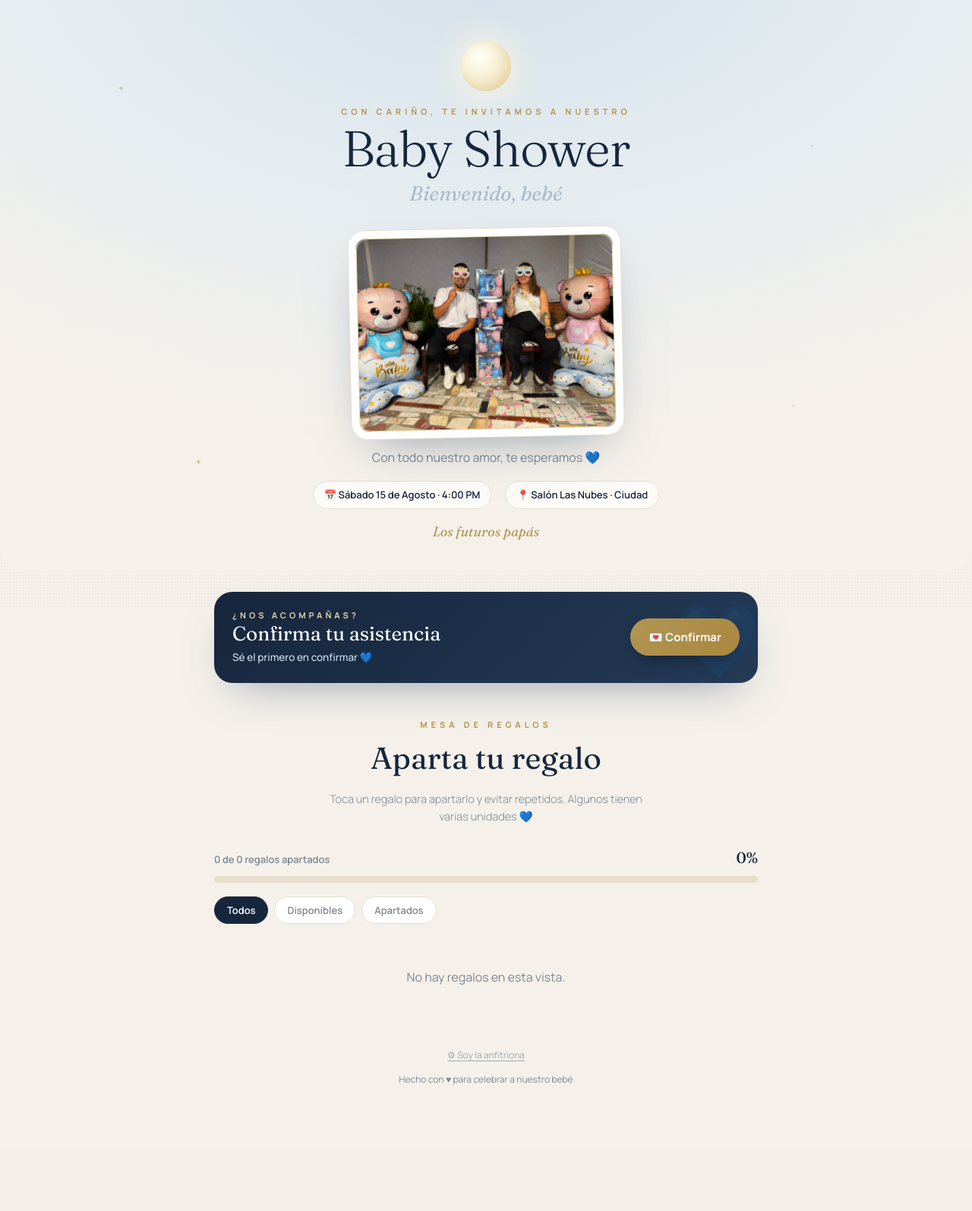
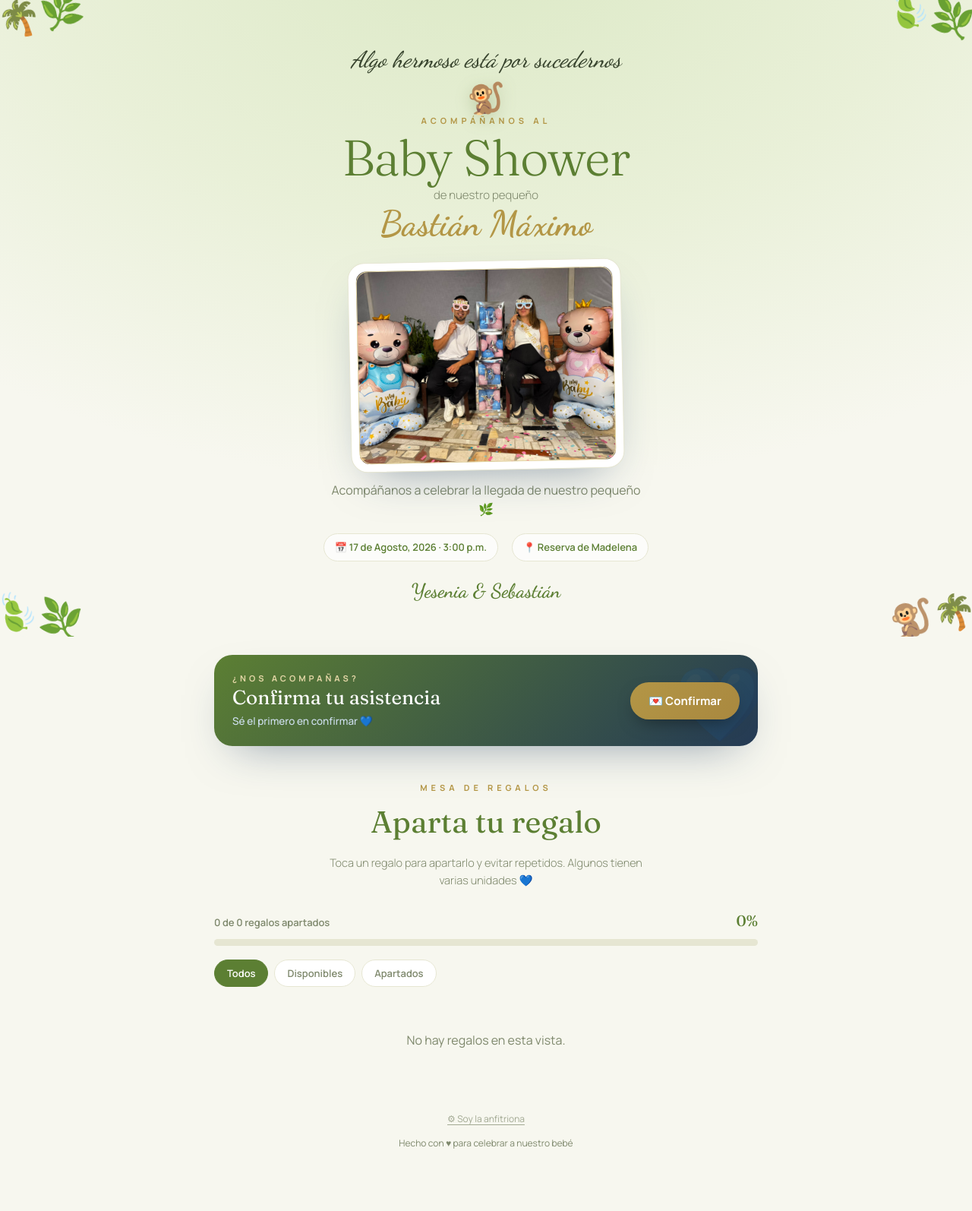
Before and after one commit to vanessarobayo40-beep/invitacion-baby-shower, a Flask app: page / in a window 1280 px wide. Shown: the whole page at 76% size. Before the commit the page ends 1428 px from the top, so only its background shows below. Run offline with Flask 3, Linux system fonts and the light colour scheme; data that the repository does not hold is empty; some libraries are stand-ins or nearby versions.

Commit message:
Tema verde selva + datos reales (Bastian Maximo) + keep-warm

```diff
--- a/app.py
+++ b/app.py
@@ -36,11 +36,12 @@ HOST_KEY = os.getenv("HOST_KEY", "mama2026")
 # Datos de la invitación (configurables por variables de entorno)
 EVENT = {
     "title":    os.getenv("EVENT_TITLE", "Baby Shower"),
-    "baby":     os.getenv("EVENT_BABY", "Bienvenido, bebé"),
-    "subtitle": os.getenv("EVENT_SUBTITLE", "Con todo nuestro amor, te esperamos 💙"),
-    "date":     os.getenv("EVENT_DATE", "Sábado 15 de Agosto · 4:00 PM"),
-    "place":    os.getenv("EVENT_PLACE", "Salón Las Nubes · Ciudad"),
-    "hosts":    os.getenv("EVENT_HOSTS", "Los futuros papás"),
+    "baby":     os.getenv("EVENT_BABY", "Bastián Máximo"),
+    "tagline":  os.getenv("EVENT_TAGLINE", "Algo hermoso está por sucedernos"),
+    "subtitle": os.getenv("EVENT_SUBTITLE", "Acompáñanos a celebrar la llegada de nuestro pequeño 🌿"),
+    "date":     os.getenv("EVENT_DATE", "17 de Agosto, 2026 · 3:00 p.m."),
+    "place":    os.getenv("EVENT_PLACE", "Reserva de Madelena"),
+    "hosts":    os.getenv("EVENT_HOSTS", "Yesenia & Sebastián"),
     "photo":    os.getenv("EVENT_PHOTO", "/static/img/portada.jpg"),
 }
 
--- a/static/css/style.css
+++ b/static/css/style.css
@@ -2,11 +2,11 @@
    Baby Shower · Lista de Regalos  —  estilo premium
    ==================================================================== */
 :root{
-  /* Paleta refinada: crema cálida · azul humo · navy tinta · dorado champagne */
-  --ivory:#f5f1ea; --ivory-2:#e7ddcd; --ink:#28333d; --muted:#7c8893;
-  --navy:#16263d; --sky:#a9bccb; --sky-soft:#e4ecf1; --sky-2:#d6e1e9;
-  --gold:#b29553; --gold-soft:#e2d2a9; --white:#fff;
-  --green:#5f8a76; --green-soft:#e8efe9;
+  /* Paleta selva: crema · verde oliva/aguacate · verde hoja · dorado tostado */
+  --ivory:#f7f7ef; --ivory-2:#e6e6d2; --ink:#37432d; --muted:#7e886c;
+  --navy:#5c7f33; --sky:#aac08a; --sky-soft:#e9efdc; --sky-2:#d9e6c2;
+  --gold:#b39646; --gold-soft:#e3d6a6; --white:#fff;
+  --green:#5f8a3f; --green-soft:#e7f0d8;
   --serif:'Fraunces',Georgia,serif; --sans:'Manrope',system-ui,sans-serif;
   --shadow:0 24px 60px -28px rgba(30,58,95,.5);
   --shadow-sm:0 10px 26px -14px rgba(30,58,95,.35);
@@ -18,7 +18,7 @@ body::before{content:"";position:fixed;inset:0;z-index:0;pointer-events:none;opa
 
 /* ============ HERO ============ */
 .hero{position:relative;z-index:1;text-align:center;padding:54px 22px 40px;
-  background:radial-gradient(120% 120% at 50% -10%, #d3e0e9 0%, #e6edf1 38%, var(--ivory) 72%);
+  background:radial-gradient(120% 120% at 50% -10%, #dce9c6 0%, #e9f0d8 38%, var(--ivory) 72%);
   border-bottom-left-radius:36px;border-bottom-right-radius:36px;overflow:hidden;}
 .hero-bg{position:absolute;inset:0;pointer-events:none;}
 .tw{position:absolute;color:var(--gold);font-size:13px;opacity:.6;animation:tw 3s ease-in-out infinite;}
@@ -26,13 +26,25 @@ body::before{content:"";position:fixed;inset:0;z-index:0;pointer-events:none;opa
 .moon{width:66px;height:66px;margin:0 auto 18px;border-radius:50%;
   background:radial-gradient(circle at 36% 32%, #fffef7,#f4e7c2 70%,#e7d6ab);
   box-shadow:0 0 40px 8px rgba(255,250,225,.7), inset -6px -6px 16px rgba(201,162,90,.25);}
+/* decoración selva */
+.tagline{font-family:'Dancing Script', var(--serif);font-style:italic;font-size:clamp(22px,6.5vw,30px);
+  color:var(--ink);font-weight:500;position:relative;z-index:2;}
+.monkeys{font-size:40px;line-height:1;margin:6px 0 2px;filter:drop-shadow(0 6px 10px rgba(90,120,50,.25));}
+.pre-baby{color:var(--muted);font-size:15px;margin-top:6px;font-weight:300;}
+.leaves{position:absolute;font-size:46px;line-height:1;z-index:0;opacity:.9;pointer-events:none;user-select:none;}
+.leaves-tl{top:-6px;left:-4px;transform:rotate(-12deg);}
+.leaves-tr{top:-6px;right:-4px;transform:rotate(12deg) scaleX(-1);}
+.leaves-bl{bottom:6px;left:-6px;transform:rotate(8deg) scaleX(-1);}
+.leaves-br{bottom:6px;right:-6px;transform:rotate(-8deg);}
+@media(max-width:420px){.leaves{font-size:34px;}}
+
 .eyebrow{font-size:11px;letter-spacing:5px;text-transform:uppercase;color:var(--gold);font-weight:700;}
 .title{font-family:var(--serif);font-weight:300;font-size:clamp(40px,13vw,66px);line-height:.96;color:var(--navy);letter-spacing:-1px;margin-top:8px;}
-.baby{font-family:var(--serif);font-style:italic;font-size:clamp(20px,6vw,27px);color:var(--sky);margin-top:6px;}
+.baby{font-family:'Dancing Script',cursive;font-weight:700;font-size:clamp(30px,9vw,46px);color:var(--gold);margin-top:2px;line-height:1.05;}
 .subtitle{color:var(--muted);font-weight:400;margin-top:14px;max-width:420px;margin-left:auto;margin-right:auto;}
 .meta{display:flex;flex-wrap:wrap;gap:8px 18px;justify-content:center;margin-top:18px;font-size:13px;color:var(--navy);font-weight:600;}
 .meta span{background:rgba(255,255,255,.7);border:1px solid var(--ivory-2);padding:7px 14px;border-radius:50px;}
-.hosts-line{font-family:var(--serif);font-style:italic;font-size:18px;color:var(--gold);margin-top:16px;}
+.hosts-line{font-family:'Dancing Script',cursive;font-weight:600;font-size:26px;color:var(--navy);margin-top:18px;}
 
 /* ---- Foto de los papás (marco elegante) ---- */
 .photo-frame{position:relative;z-index:1;width:min(86%,360px);margin:24px auto 6px;padding:10px;
--- a/templates/index.html
+++ b/templates/index.html
@@ -11,17 +11,22 @@
 <meta property="og:type" content="website">
 <link rel="preconnect" href="https://fonts.googleapis.com">
 <link rel="preconnect" href="https://fonts.gstatic.com" crossorigin>
-<link href="https://fonts.googleapis.com/css2?family=Fraunces:ital,opsz,wght@0,9..144,300;0,9..144,400;0,9..144,500;1,9..144,400&family=Manrope:wght@300;400;500;600;700&display=swap" rel="stylesheet">
+<link href="https://fonts.googleapis.com/css2?family=Dancing+Script:wght@500;600;700&family=Fraunces:ital,opsz,wght@0,9..144,300;0,9..144,400;0,9..144,500;1,9..144,400&family=Manrope:wght@300;400;500;600;700&display=swap" rel="stylesheet">
 <link rel="stylesheet" href="{{ url_for('static', filename='css/style.css') }}">
 </head>
 <body>
 
 <!-- ============ TARJETA DE INVITACIÓN ============ -->
 <header class="hero">
-  <div class="hero-bg"><span class="tw" style="top:14%;left:12%">✦</span><span class="tw" style="top:24%;right:16%;animation-delay:.7s">✦</span><span class="tw" style="bottom:18%;left:20%;animation-delay:1.3s">✦</span><span class="tw" style="bottom:28%;right:18%;animation-delay:.4s">✦</span></div>
-  <div class="moon"></div>
-  <p class="eyebrow">Con cariño, te invitamos a nuestro</p>
+  <!-- esquinas de hojas tropicales -->
+  <div class="leaves leaves-tl">🌴🌿</div>
+  <div class="leaves leaves-tr">🌿🍃</div>
+
+  <p class="tagline">{{ event.tagline }}</p>
+  <div class="monkeys">🐒</div>
+  <p class="eyebrow">Acompáñanos al</p>
   <h1 class="title">{{ event.title }}</h1>
+  <p class="pre-baby">de nuestro pequeño</p>
   <p class="baby">{{ event.baby }}</p>
 
   <!-- Foto de los papás -->
@@ -36,6 +41,9 @@
     <span>📍 {{ event.place }}</span>
   </div>
   <p class="hosts-line">{{ event.hosts }}</p>
+
+  <div class="leaves leaves-bl">🌿🍃</div>
+  <div class="leaves leaves-br">🐒🌴</div>
 </header>
 
 <!-- ============ CONFIRMAR ASISTENCIA (RSVP) ============ -->
```
Also changed, not shown: render.yaml (+8 -4 lines).
